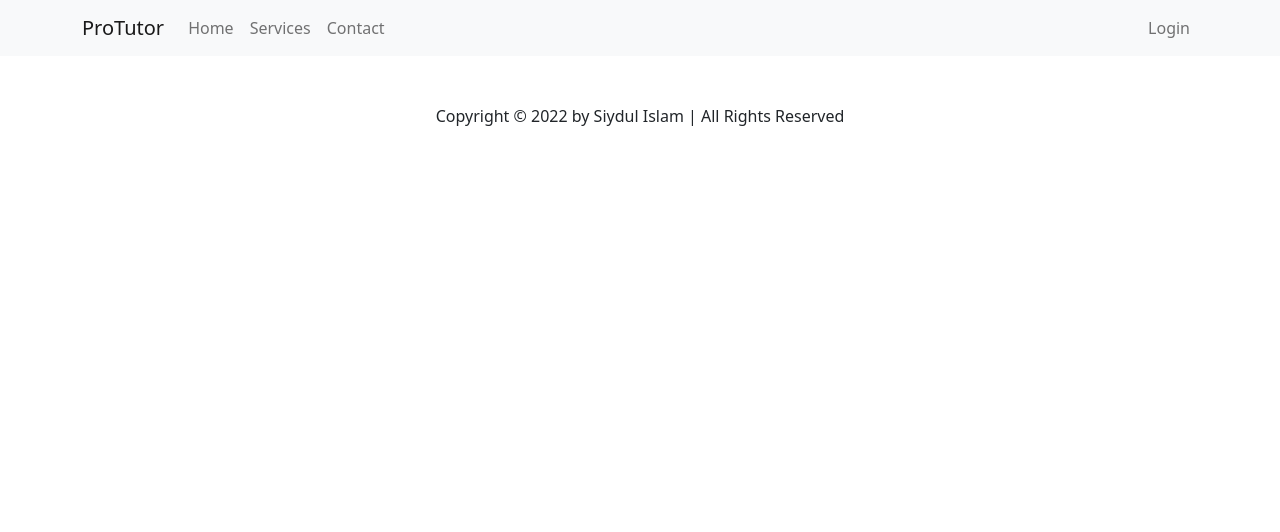
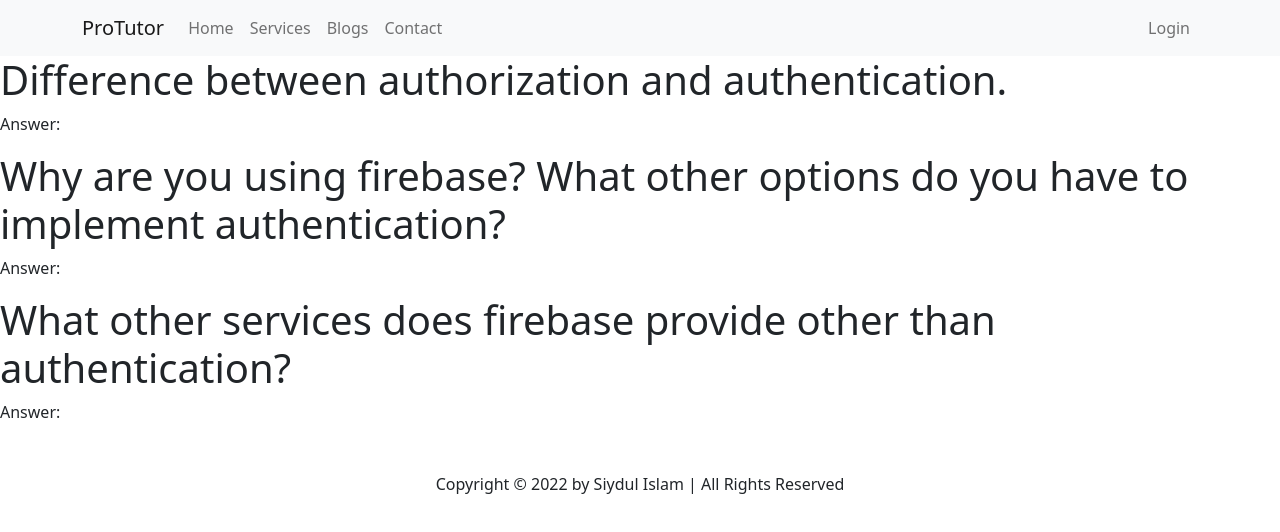
Before and after one commit to Siydulislam/pro-tutor-client, a React (Create React App) app: page /blogs in a window 1280 px wide. Shown: the top 532 px of the page. Built offline with nearby package versions, Linux system fonts and the light colour scheme; no server answers.

Commit message:
blogs and pagenotfound page done

```diff
--- a/src/App.js
+++ b/src/App.js
@@ -3,9 +3,11 @@
 import Login from './Components/Auth/Login/Login';
 import RequireAuth from './Components/Auth/RequireAuth/RequireAuth';
 import Signup from './Components/Auth/Signup/Signup';
+import Blogs from './Components/Blogs/Blogs';
 import Checkout from './Components/Checkout/Checkout';
 import Contact from './Components/Contact/Contact';
 import Home from './Components/Home/Home';
+import PageNotFound from './Components/PageNotFound/PageNotFound';
 import Services from './Components/Services/Services';
 import Footer from './Components/Shared/Footer/Footer';
 import Header from './Components/Shared/Header/Header';
@@ -26,11 +28,14 @@
               <Checkout></Checkout>
             </RequireAuth>
           }></Route>
+        <Route path="/blogs" element={<Blogs></Blogs>}></Route>
         <Route path="/contact" element={<Contact></Contact>}></Route>
         <Route path="/login" element={<Login></Login>}></Route>
         <Route path="/signup" element={<Signup></Signup>}></Route>
+        <Route path="*" element={<PageNotFound></PageNotFound>}></Route>
       </Routes>
       <Footer></Footer>
+
     </>
   );
 }
--- a/src/Components/Auth/Login/Login.js
+++ b/src/Components/Auth/Login/Login.js
@@ -17,7 +17,6 @@
         signInWithPopup(auth, googleProvider)
             .then(result => {
                 const user = result.user;
-                console.log(user);
                 navigate("/checkout");
             })
             .catch(error => {
@@ -58,7 +57,6 @@
                 .then((userCredential) => {
                     const user = userCredential.user;
                     toast.success("Login successfully", { id: "created" });
-                    console.log(user);
                     navigate("/checkout");
                 })
                 .catch((error) => {
--- a/src/Components/Auth/Signup/Signup.js
+++ b/src/Components/Auth/Signup/Signup.js
@@ -18,7 +18,6 @@
         signInWithPopup(auth, googleProvider)
             .then(result => {
                 const user = result.user;
-                console.log(user);
                 navigate("/checkout");
             })
             .catch(error => {
@@ -83,7 +82,6 @@
             createUserWithEmailAndPassword(auth, email.value, password.value)
                 .then((userCredential) => {
                     const user = userCredential.user;
-                    console.log(user);
                     toast.success("Account created successfully", { id: "created" });
                     navigate("/checkout");
                 })
--- /dev/null
+++ b/src/Components/Blogs/Blogs.js
@@ -0,0 +1,16 @@
+import React from 'react';
+
+const Blogs = () => {
+    return (
+        <div>
+            <h1>Difference between authorization and authentication.</h1>
+            <p>Answer: </p>
+            <h1>Why are you using firebase? What other options do you have to implement authentication?</h1>
+            <p>Answer: </p>
+            <h1>What other services does firebase provide other than authentication?</h1>
+            <p>Answer: </p>
+        </div>
+    );
+};
+
+export default Blogs;
--- a/src/Components/Checkout/Checkout.js
+++ b/src/Components/Checkout/Checkout.js
@@ -1,11 +1,7 @@
 import React from 'react';
 
 const Checkout = () => {
-    return (
-        <div>
-            <h1>Checkout</h1>
-        </div>
-    );
+    return <h1 className="d-flex justify-content-center align-items-center">Your Checkout Process is Successfully completed.</h1>
 };
 
 export default Checkout;
--- /dev/null
+++ b/src/Components/PageNotFound/PageNotFound.js
@@ -0,0 +1,11 @@
+import React from 'react';
+
+const PageNotFound = () => {
+    return (
+        <div className="d-flex justify-content-center align-items-center">
+            <h1>Ops. Your requested page is not found.</h1>
+        </div>
+    );
+};
+
+export default PageNotFound;
--- a/src/Components/Shared/Header/Header.js
+++ b/src/Components/Shared/Header/Header.js
@@ -43,6 +43,9 @@
                             <Link className="nav-link" to="/services">Services</Link>
                         </li>
                         <li className="nav-item">
+                            <Link className="nav-link" to="/blogs">Blogs</Link>
+                        </li>
+                        <li className="nav-item">
                             <Link className="nav-link" to="/contact">Contact</Link>
                         </li>
                     </ul>
--- a/src/Firebase/Firebase.init.js
+++ b/src/Firebase/Firebase.init.js
@@ -15,8 +15,8 @@
 };
 
 // Initialize Firebase
-const firebaseApp = initializeApp(firebaseConfig);
+const app = initializeApp(firebaseConfig);
 
-export const auth = getAuth(firebaseApp);
+export const auth = getAuth(app);
 
-export default firebaseApp;
+export default app;
```
